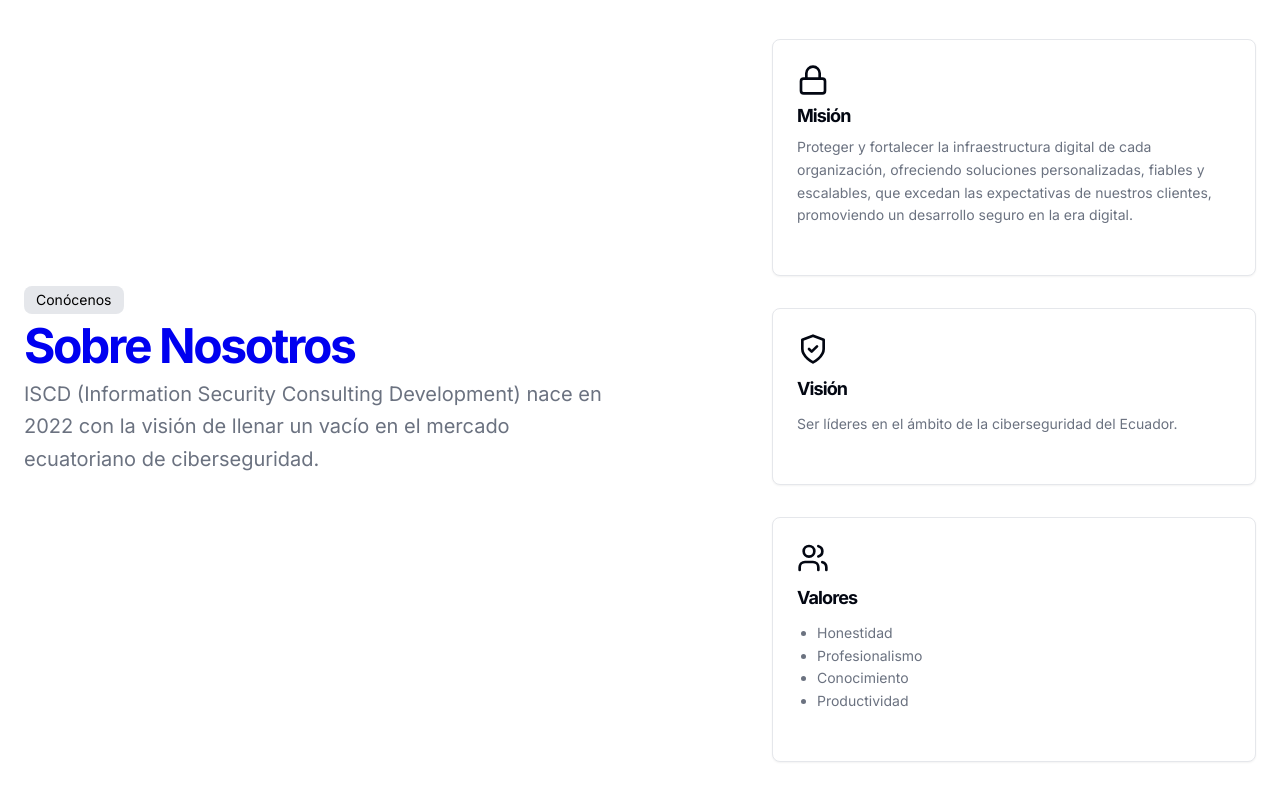
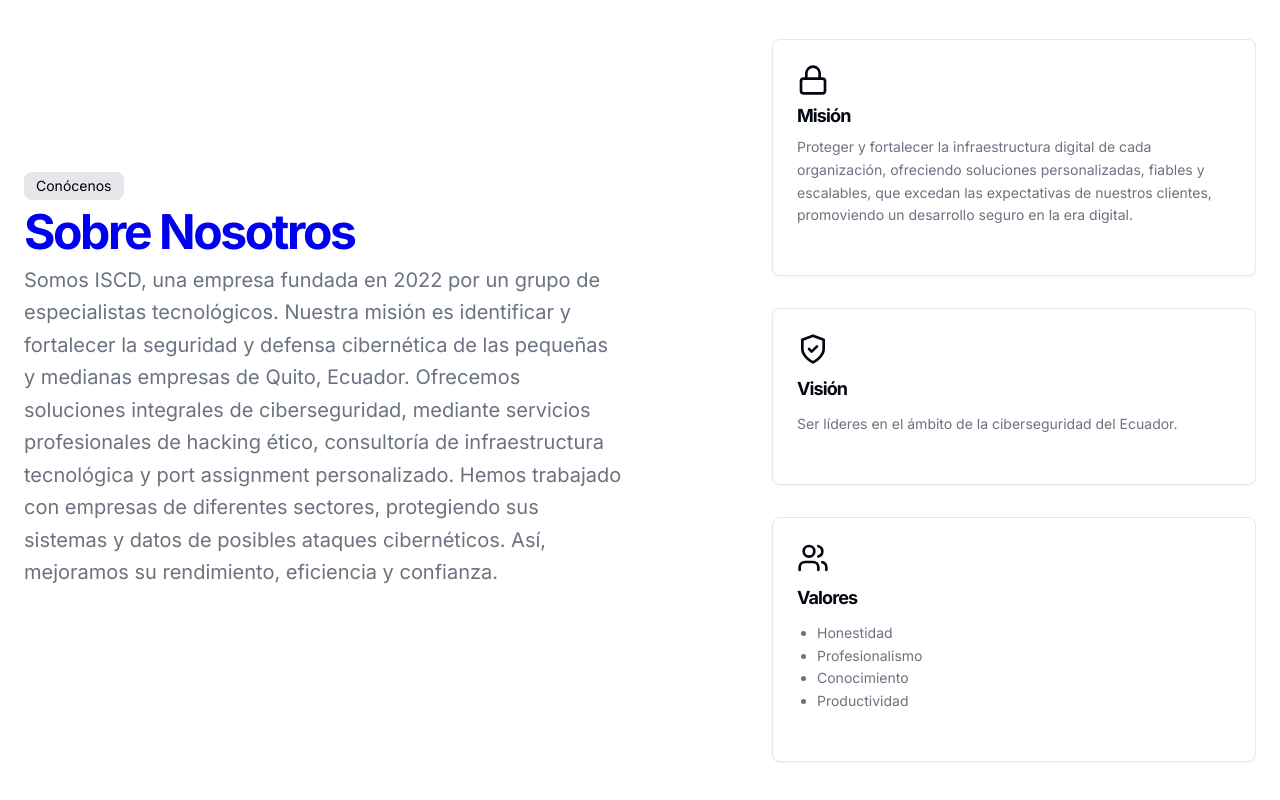
Before and after one commit to ISCDDev/Landing_ISCD, a Next.js app: page / in a window 1280 px wide. Shown: the part 961-1761 px from the top of the page. Built offline with nearby package versions, Linux system fonts and the light colour scheme.

Commit message:
changes given by kendrick

```diff
--- a/src/components/component/services.jsx
+++ b/src/components/component/services.jsx
@@ -33,9 +33,7 @@
                   Sobre Nosotros
                 </h2>
                 <p className="max-w-[600px] text-gray-500 md:text-xl/relaxed lg:text-base/relaxed xl:text-xl/relaxed">
-                  ISCD (Information Security Consulting Development) nace en
-                  2022 con la visión de llenar un vacío en el mercado
-                  ecuatoriano de ciberseguridad.
+                Somos ISCD, una empresa fundada en 2022 por un grupo de especialistas tecnológicos. Nuestra misión es identificar y fortalecer la seguridad y defensa cibernética de las pequeñas y medianas empresas de Quito, Ecuador. Ofrecemos soluciones integrales de ciberseguridad, mediante servicios profesionales de hacking ético, consultoría de infraestructura tecnológica y port assignment personalizado. Hemos trabajado con empresas de diferentes sectores, protegiendo sus sistemas y datos de posibles ataques cibernéticos. Así, mejoramos su rendimiento, eficiencia y confianza.
                 </p>
               </div>
             </motion.div>
```
